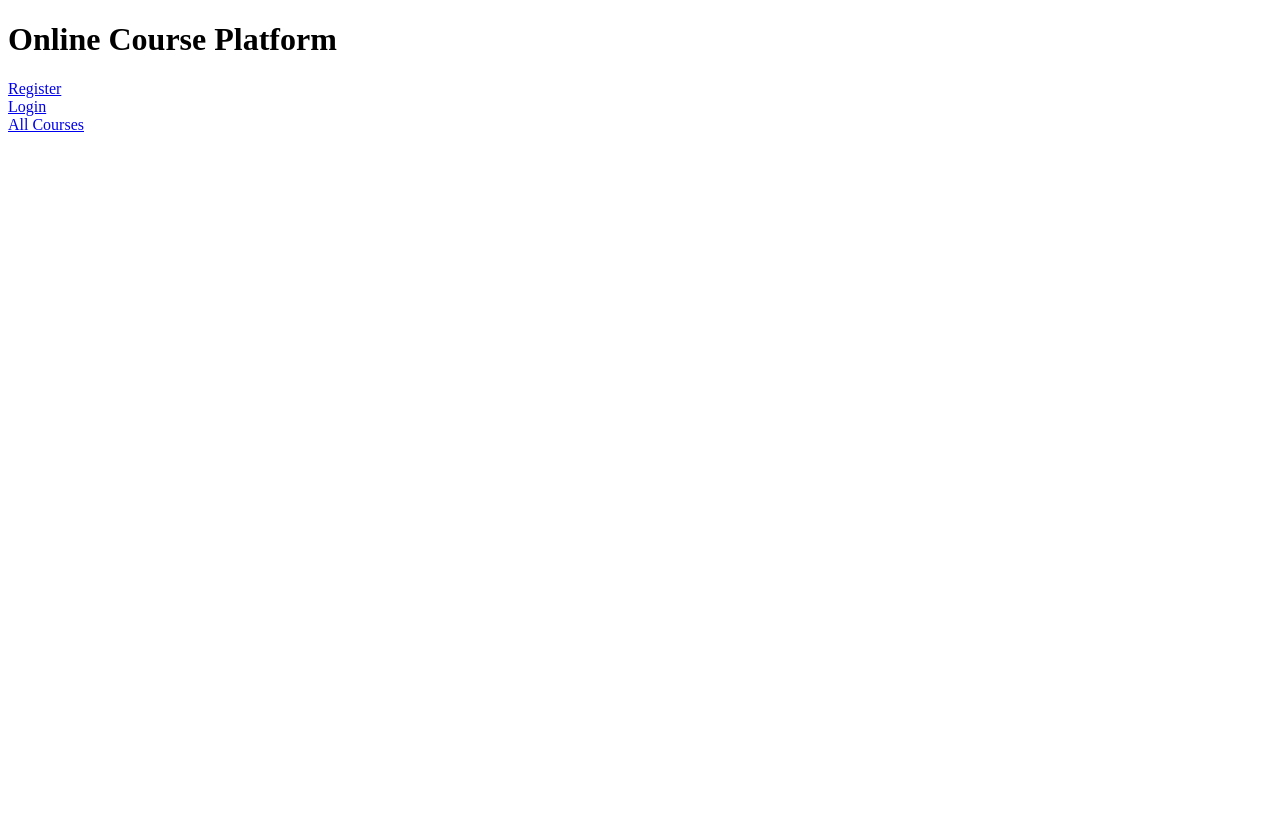
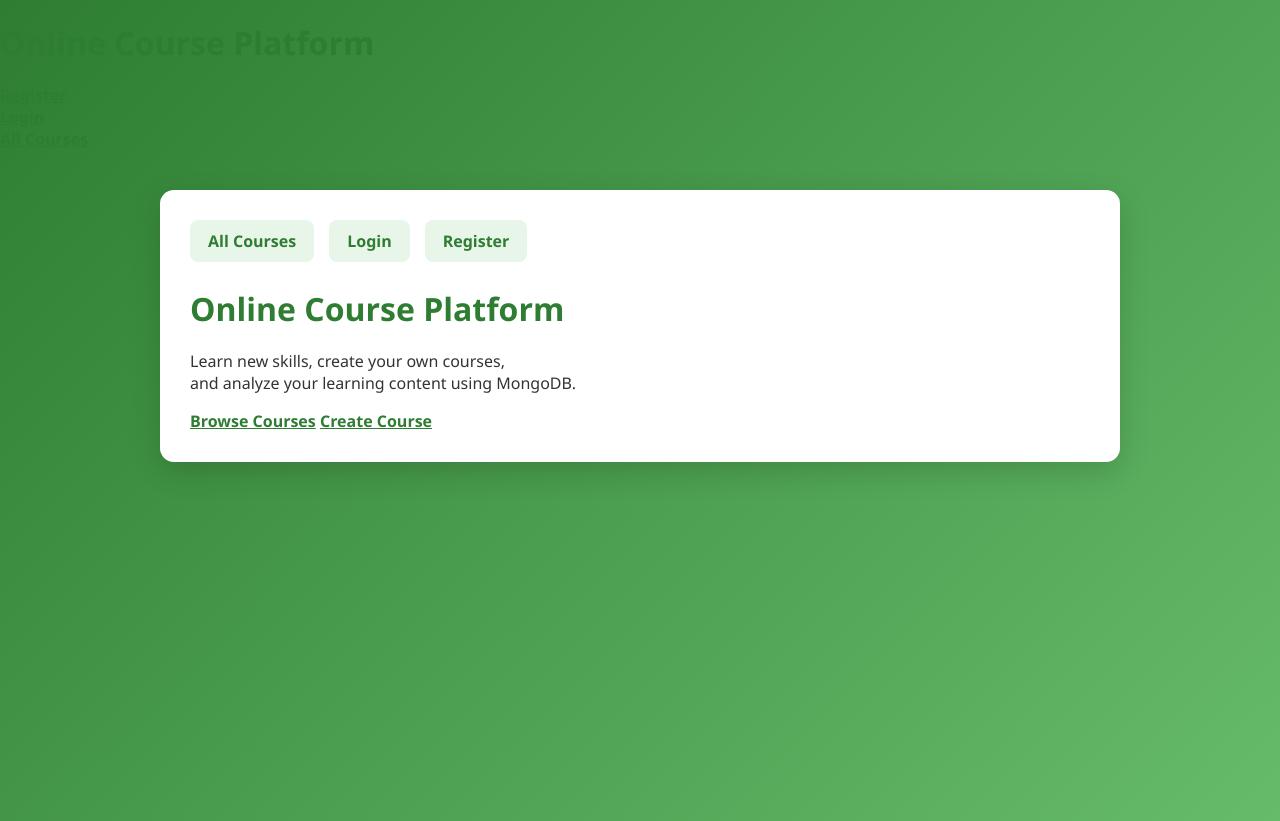
Before and after one commit to Ruinch/Mongodb, a website: page index.html in a window 1280 px wide. Before the commit the page ends 800 px from the top, so only its background shows below. Drawn offline with Linux system fonts and the light colour scheme.

Commit message:
Add files via upload

```diff
--- a/index.html
+++ b/index.html
@@ -1,5 +1,10 @@
 <!DOCTYPE html>
-<html>
+<head>
+    <meta charset="UTF-8">
+    <title>Online Course Platform</title>
+    <link rel="stylesheet" href="style.css">
+</head>
+
 <body>
 <h1>Online Course Platform</h1>
 
@@ -7,5 +12,29 @@
 <a href="login.html">Login</a><br>
 <a href="courses.html">All Courses</a>
 
+
+
+<div class="container">
+
+    <nav>
+        <a href="courses.html">All Courses</a>
+        <a href="login.html">Login</a>
+        <a href="register.html">Register</a>
+    </nav>
+
+    <div class="hero">
+        <h1>Online Course Platform</h1>
+        <p>
+            Learn new skills, create your own courses,<br>
+            and analyze your learning content using MongoDB.
+        </p>
+
+        <div class="hero-buttons">
+            <a href="courses.html" class="hero-btn">Browse Courses</a>
+            <a href="add-course.html" class="hero-btn secondary">Create Course</a>
+        </div>
+    </div>
+
+</div>
 </body>
 </html>
```
